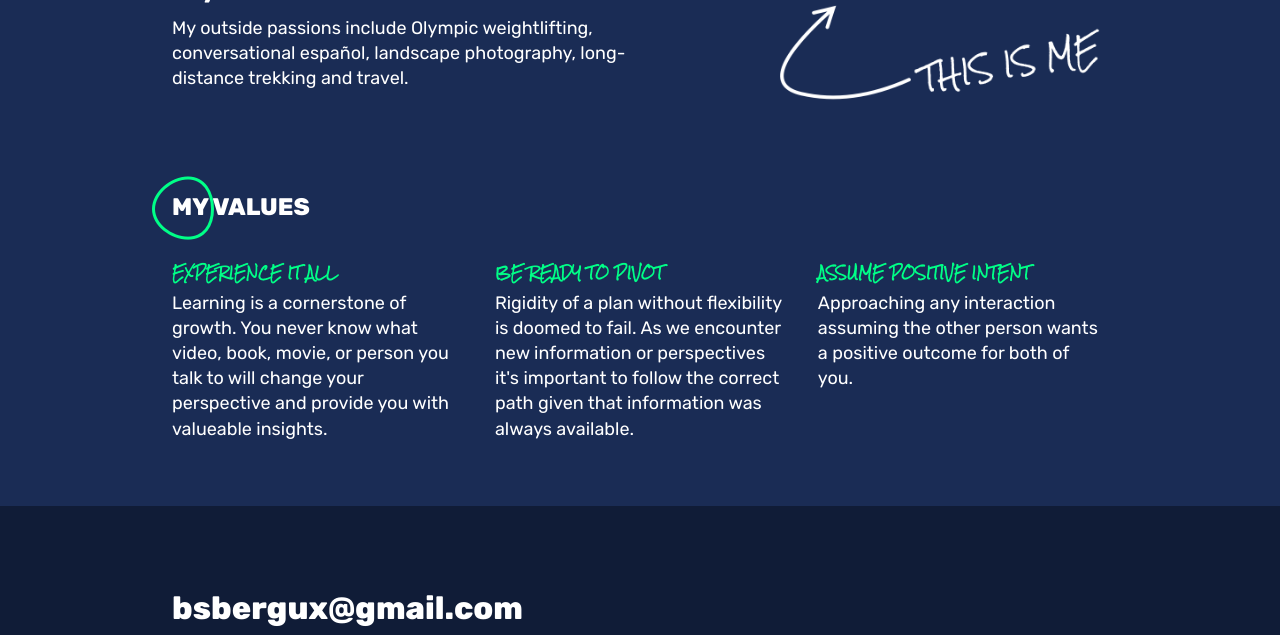
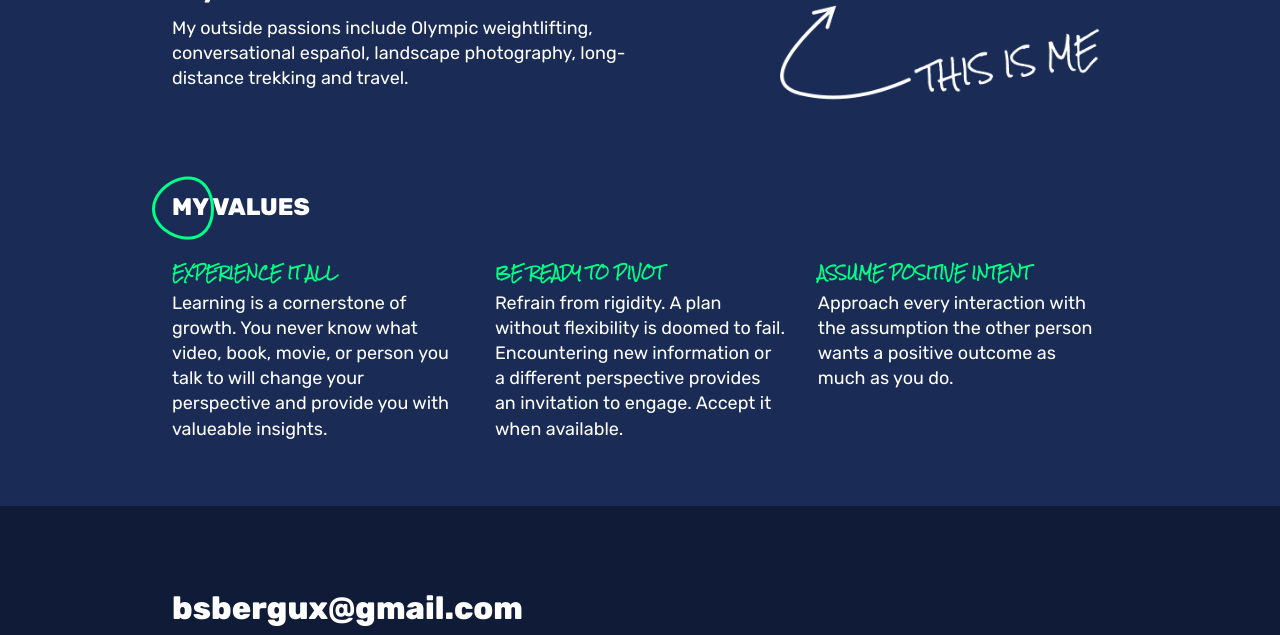
Before and after one commit to bsberg/brian-portfolio, a website built with Parcel: page index.html in a window 1280 px wide. Shown: the part 2528-3163 px from the top of the page. Built offline with nearby package versions, Linux system fonts and the light colour scheme.

Commit message:
Update index.html

```diff
--- a/index.html
+++ b/index.html
@@ -144,12 +144,12 @@
 
       <div class="value">
         <h4>BE READY TO PIVOT</h4>
-        <p>Rigidity of a plan without flexibility is doomed to fail. As we encounter new information or perspectives it's important to follow the correct path given that information was always available.</p>
+        <p>Refrain from rigidity. A plan without flexibility is doomed to fail. Encountering new information or a different perspective provides an invitation to engage. Accept it when available.</p>
       </div>
 
       <div class="value">
         <h4>ASSUME POSITIVE INTENT</h4>
-        <p>Approaching any interaction assuming the other person wants a positive outcome for both of you.</p>
+        <p>Approach every interaction with the assumption the other person wants a positive outcome as much as you do.</p>
       </div>
     </div>
   </div>
```
